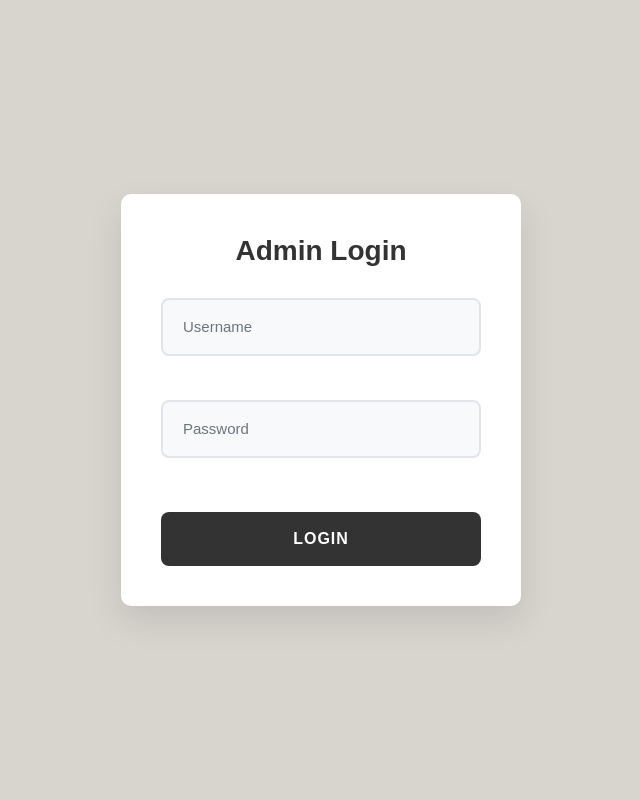
After one commit to wieam-ar/HOTELIA, a PHP site: page /ges_hotels/adminlogin.php in a window 1280 px wide. The commit adds this page. Shown: the whole page, without its empty margins (319-959 px from the left). Run offline with PHP 8.4, Linux system fonts and the light colour scheme; some libraries are stand-ins or nearby versions.

Commit message:
admin login and change password panel

```diff
--- /dev/null
+++ b/adminlogin.php
@@ -0,0 +1,234 @@
+<?php
+session_start();
+
+include './includes/db.php';
+
+if (isset($_POST['login'])) {
+    $username = $_POST['username'];
+    $password = $_POST['password'];
+
+    $stmt = $pdo->prepare("SELECT * FROM admin WHERE username = :username");
+    $stmt->execute(['username' => $username]);
+    $admin = $stmt->fetch(PDO::FETCH_ASSOC);
+
+    if ($admin && $password === $admin['password']) {
+        $_SESSION['admin'] = $admin['username'];
+        header("Location: admin.php");
+        exit();
+    } else {
+        $error = "Invalid username or password.";
+    }
+}
+?>
+<!DOCTYPE html>
+<html lang="en">
+
+<head>
+    <meta charset="UTF-8">
+    <meta name="viewport" content="width=device-width, initial-scale=1.0">
+    <title>login admin</title>
+
+    <link rel="stylesheet" href="https://cdnjs.cloudflare.com/ajax/libs/font-awesome/6.5.0/css/all.min.css">
+    <link
+        href="https://cdn.jsdelivr.net/npm/bootstrap@5.3.0/dist/css/bootstrap.min.css"
+        rel="stylesheet" />
+    <style>
+        /* Admin Login Form Styling */
+        body {
+            font-family: Arial, sans-serif;
+            background: #d8d4ce !important;
+            margin: 0;
+            padding: 0;
+            min-height: 100vh;
+            display: flex;
+            align-items: center;
+            justify-content: center;
+        }
+
+        form {
+            max-width: 400px;
+            width: 100%;
+            padding: 40px;
+            background: #ffffff;
+            border-radius: 10px;
+            box-shadow: 0 15px 35px rgba(0, 0, 0, 0.1);
+            position: relative;
+            overflow: hidden;
+        }
+
+        form::before {
+            content: '';
+            position: absolute;
+            top: 0;
+            left: 0;
+            right: 0;
+            height: 4px;
+
+        }
+
+        h2 {
+            text-align: center;
+            color: #333;
+            margin-bottom: 30px;
+            font-size: 28px;
+            font-weight: 700;
+            position: relative;
+        }
+
+        h2::after {
+            content: '';
+            position: absolute;
+            bottom: -10px;
+            left: 50%;
+            transform: translateX(-50%);
+            width: 60px;
+            height: 3px;
+
+            border-radius: 2px;
+        }
+
+        /* Error message styling */
+        p[style*="color:red"] {
+            background-color: #ffebee;
+            border: 1px solid #ffcdd2;
+            color: #d32f2f !important;
+            padding: 12px 15px;
+            border-radius: 6px;
+            margin-bottom: 25px;
+            font-size: 14px;
+            text-align: center;
+            position: relative;
+        }
+
+        p[style*="color:red"]::before {
+            content: '⚠';
+            margin-right: 8px;
+            font-weight: bold;
+        }
+
+        /* Input field styling */
+        input[type="text"],
+        input[type="password"] {
+            width: 100%;
+            padding: 15px 20px;
+            margin-bottom: 20px;
+            border: 2px solid #e1e5e9;
+            border-radius: 8px;
+            font-size: 16px;
+            transition: all 0.3s ease;
+            box-sizing: border-box;
+            background-color: #f8f9fa;
+        }
+
+        input[type="text"]:focus,
+        input[type="password"]:focus {
+            outline: none;
+            border-color:rgb(121, 110, 110);
+            background-color: #ffffff;
+            box-shadow: 0 0 0 3px rgba(102, 126, 234, 0.1);
+            transform: translateY(-2px);
+        }
+
+        input[type="text"]::placeholder,
+        input[type="password"]::placeholder {
+            color: #6c757d;
+            font-size: 15px;
+        }
+
+        /* Button styling */
+        button[type="submit"] {
+            width: 100%;
+            padding: 15px;
+            background: #333 ;
+            color: white;
+            border: none;
+            border-radius: 8px;
+            font-size: 16px;
+            font-weight: 600;
+            cursor: pointer;
+            transition: all 0.3s ease;
+            margin-top: 10px;
+            text-transform: uppercase;
+            letter-spacing: 1px;
+            position: relative;
+            overflow: hidden;
+        }
+
+        button[type="submit"]:hover {
+            transform: translateY(-2px);
+            box-shadow: 0 8px 25px rgba(78, 79, 80, 0.3);
+        }
+
+        button[type="submit"]:active {
+            transform: translateY(0);
+            box-shadow: 0 4px 15px rgba(102, 126, 234, 0.2);
+        }
+
+        button[type="submit"]::before {
+            content: '';
+            position: absolute;
+            top: 0;
+            left: -100%;
+            width: 100%;
+            height: 100%;
+            background: linear-gradient(90deg, transparent, rgba(255, 255, 255, 0.2), transparent);
+            transition: left 0.5s;
+        }
+
+        button[type="submit"]:hover::before {
+            left: 100%;
+        }
+
+        /* Responsive design */
+        @media (max-width: 480px) {
+            form {
+                margin: 20px;
+                padding: 30px 25px;
+            }
+
+            h2 {
+                font-size: 24px;
+            }
+
+            input[type="text"],
+            input[type="password"],
+            button[type="submit"] {
+                font-size: 14px;
+                padding: 12px 15px;
+            }
+        }
+
+        /* Additional security styling */
+        .admin-badge {
+            position: absolute;
+            top: 10px;
+            right: 10px;
+            background: #28a745;
+            color: white;
+            padding: 4px 8px;
+            border-radius: 12px;
+            font-size: 10px;
+            font-weight: bold;
+            text-transform: uppercase;
+        }
+    </style>
+
+
+</head>
+
+<body>
+
+
+    <form method="post">
+        <h2>Admin Login</h2>
+        <?php if (isset($error)) echo "<p style='color:red;'>$error</p>"; ?>
+        <input type="text" name="username" placeholder="Username" required><br><br>
+        <input type="password" name="password" placeholder="Password" required><br><br>
+        <button type="submit" name="login">Login</button>
+    </form>
+
+
+    <script src="https://cdn.jsdelivr.net/npm/bootstrap@5.3.0/dist/js/bootstrap.bundle.min.js"></script>
+</body>
+
+</html>
--- a/includes/sidebar.php
+++ b/includes/sidebar.php
@@ -432,11 +432,11 @@
                 </li>
 
                 <li>
-                    <a href="forget_password.php">
+                    <a href="restpassadmi.php">
                         <span class="icon">
                             <ion-icon name="lock-closed-outline"></ion-icon>
                         </span>
-                        <span class="title">Password</span>
+                        <span class="title">change passwordPassword</span>
                     </a>
                 </li>
 
--- a/index.php
+++ b/index.php
@@ -53,7 +53,7 @@
                             </ul>
                             <div class="btn-group">
                                 <a href="login.php" class="btn  me-2">Login</a>
-                                <a href="signup.php" class="btn ">Sign Up</a>
+                                <a href="adminlogin.php" class="btn ">Admin</a>
                             </div>
                         </div>
                     </nav>
```
Also changed, not shown: info.php (+33 -0 lines), loginiw.php (+4 -3 lines), restpassadmi.php (added, +194 -0 lines).
